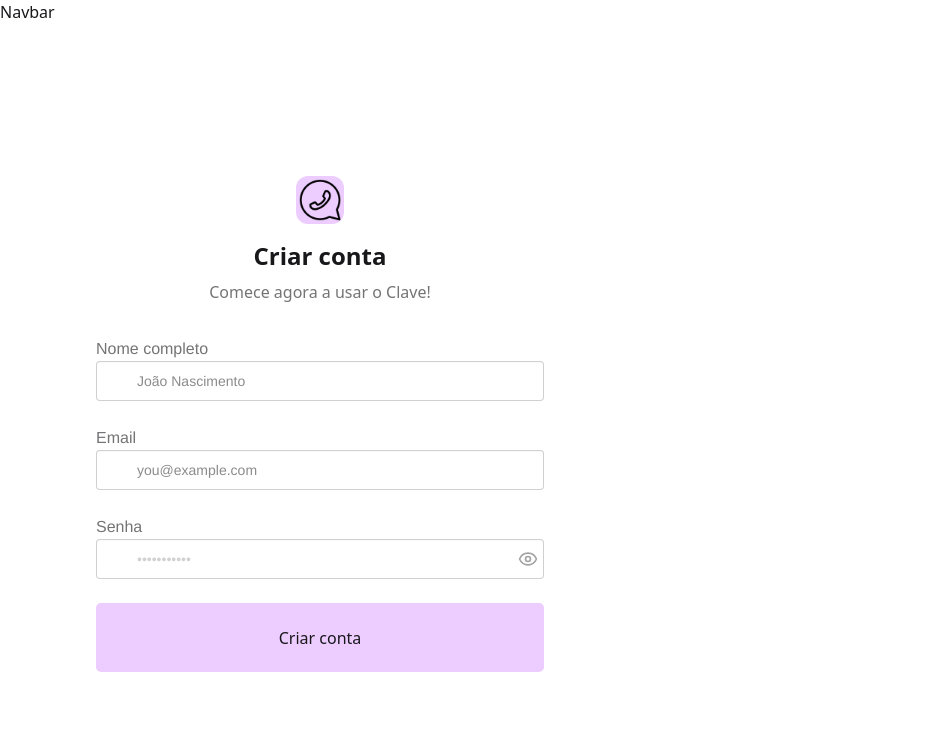
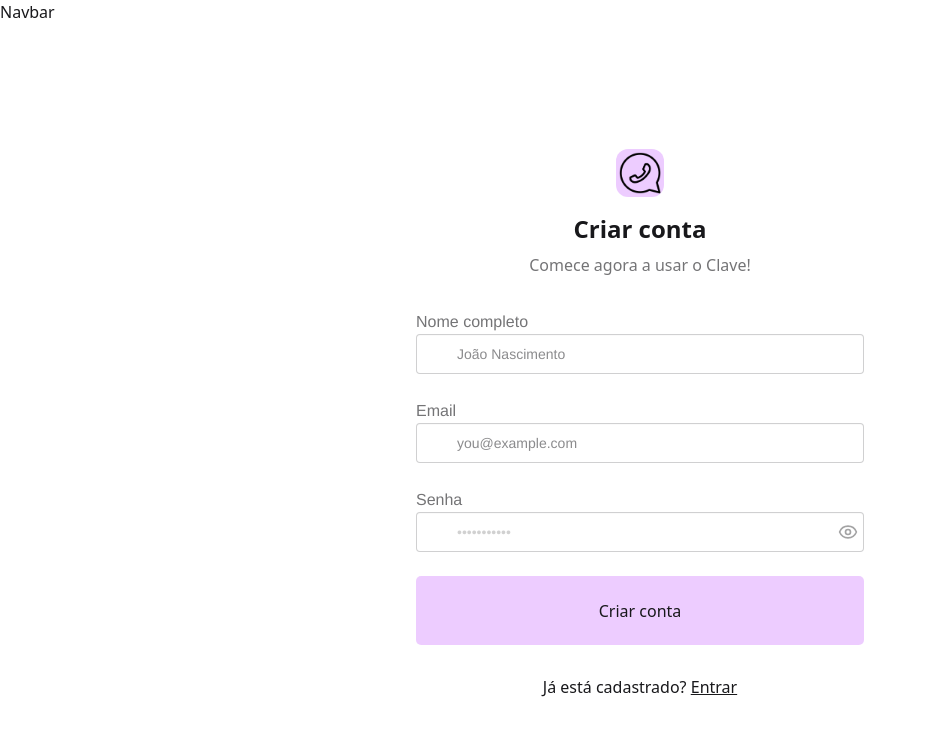
Before and after one commit to luis-ulian/Clave, a React (Vite) app in the folder frontend/: page /signup in a window 1280 px wide. Shown: the top 736 px of the page, without its empty margins (0-926 px from the left). Built offline with nearby package versions, Linux system fonts and the light colour scheme; no server answers.

Commit message:
react-hot-toast added and validateForm func added

```diff
--- a/frontend/package.json
+++ b/frontend/package.json
@@ -16,6 +16,7 @@
     "lucide-react": "^0.475.0",
     "react": "^19.0.0",
     "react-dom": "^19.0.0",
+    "react-hot-toast": "^2.5.2",
     "react-router-dom": "^7.2.0",
     "tailwindcss": "^4.0.6",
     "zustand": "^5.0.3"
--- a/frontend/src/App.jsx
+++ b/frontend/src/App.jsx
@@ -10,7 +10,7 @@
 import { useAuthStore } from './store/useAuthStore.js'
 
 import {Loader} from "lucide-react"
-
+import {Toaster} from "react-hot-toast"
 const App = () => {
   const {authUser, checkAuth, isCheckingAuth} = useAuthStore();
 
@@ -37,7 +37,7 @@
         <Route path='/settings' element={<SettingsPage/>}/>
         <Route path='/profile' element={authUser ? <ProfilePage/> : <Navigate to="/login"/>}/>
       </Routes>
-
+      <Toaster />
     </div>
   )
 }
--- a/frontend/src/pages/SignUpPage.jsx
+++ b/frontend/src/pages/SignUpPage.jsx
@@ -1,7 +1,8 @@
 import {useState} from 'react'
 import {useAuthStore} from '../store/useAuthStore'
 import "../styles/SignUpPage.css"
-import {Eye, EyeOff, Loader, Loader2, Lock} from "lucide-react"
+import {Eye, EyeOff, Link, Loader, Loader2, Lock} from "lucide-react"
+import toast from 'react-hot-toast'
 
 const SignUpPage = () => {
   const [showPassword, setShowPassword] = useState(false);
@@ -14,7 +15,11 @@
   const {signup, isSigningUp} = useAuthStore();
 
   const validateForm = () => {
-
+    if (!formData.fullName.trim()) return toast.error("Nome completo precisa ser preenchido");
+    if (!formData.email.trim()) return toast.error("Email precisa ser preenchido");
+    if (!/\S+@\S+\.\S/.test(formData.email)) return toast.error("Email inválido");
+    if (!formData.password) return toast.error("Senha precisa ser preenchida");
+    if (!formData.password.length < 6) return toast.error("Senha precisa ter um mínimo de 6 caracteres")
   }
 
   const handleSubmit = (e) => {
@@ -28,7 +33,7 @@
           {/* LOGO */ }
           <div className='logoDiv'>
             <div className="logoController group">
-              <img src="pngegg.png" alt="atizap2-logo" className='logo group-hover:bg-primary/20 transition-colors'/>
+              <img src="pngegg.png" alt="atizap2-logo" className='logo group-hover:bg-violet-600 transition-colors'/>
               <h1 className='text-2xl font-bold mt-2'>Criar conta</h1>
               <p className='text-base-content/60'>Comece agora a usar o Clave!</p>
             </div>
@@ -102,6 +107,12 @@
               ("Criar conta")}
             </button>
           </form>
+          <div className="login group">
+            <p className="loginController">
+              Já está cadastrado?{" "}
+              <a href="/login" className='group-hover:text-violet-600 transition-colors'>Entrar</a>
+            </p>
+          </div>
         </div>
       </div>
     </div>
--- a/frontend/src/styles/SignUpPage.css
+++ b/frontend/src/styles/SignUpPage.css
@@ -2,9 +2,6 @@
     display: grid;
     align-items: center;
     min-height: 100vh;
-    @media (width >= 1024px) {
-        grid-template-columns: repeat(2, minmax(0,1fr));
-    }
 }
 
 .leftSide {
@@ -67,6 +64,7 @@
     right: 0px;
     padding-right: 6px;
     inset-block: 0px;
+    cursor: pointer;
 }
 
 .img {
@@ -89,11 +87,28 @@
     background-color: rgba(166, 0, 255, 0.2);
     border-radius: 5px;
     padding: 5%;
+    transition-duration: 0.150s;
+}
+.submit:hover {
+    background-color: blueviolet;
+}
+.submit:disabled{
+    cursor: not-allowed;
 }
 
 .input:is(:-webkit-autofill, :autofill) {
     box-shadow: 0 0 0 30px black inset;
   -webkit-box-shadow: 0 0 0 30px black inset;
+}
+
+.login {
+    margin-top: 30px;
+    text-align: center;
+}
+
+.loginController > a{
+    color: inset 0 0 0 1000px rgba(166, 0, 255, 0.2);
+    text-decoration: underline;
 }
 
 label {
```
Also changed, not shown: 1 other file (tests, documents, lock files or other folders).
